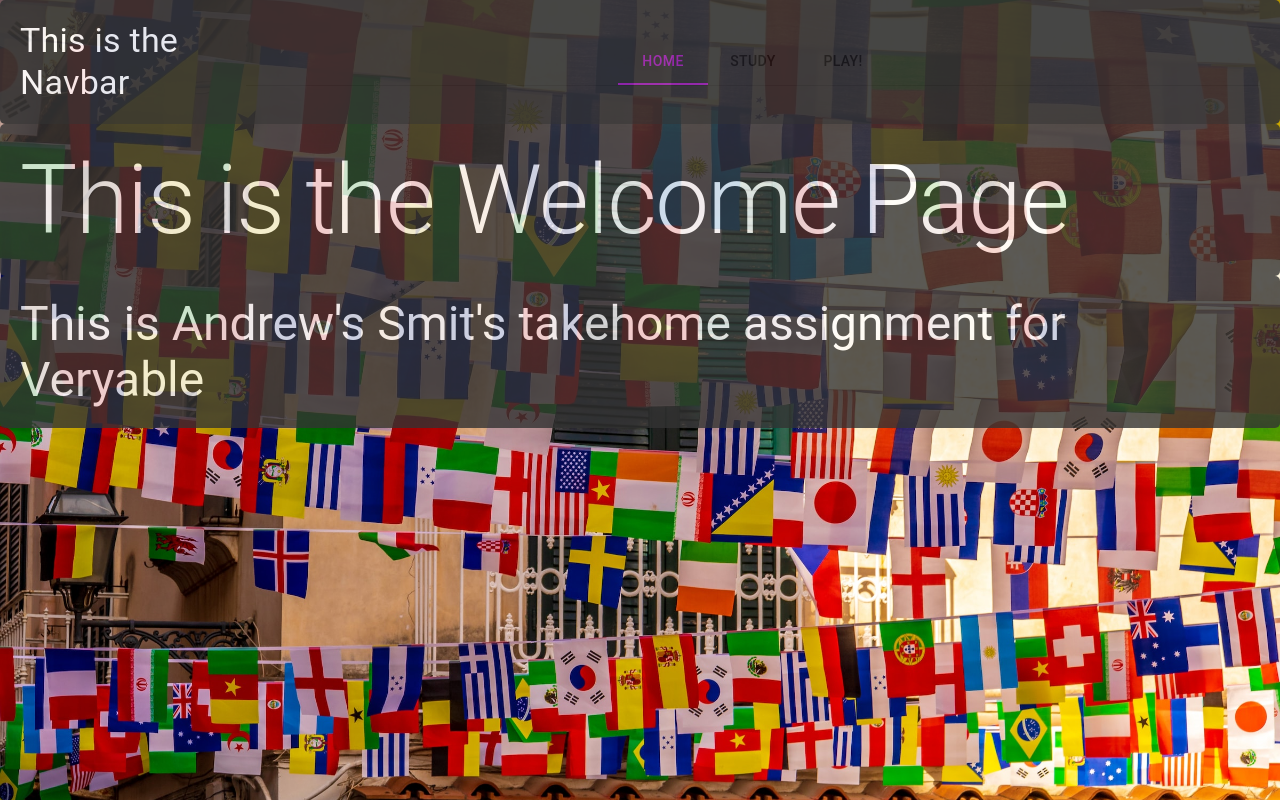
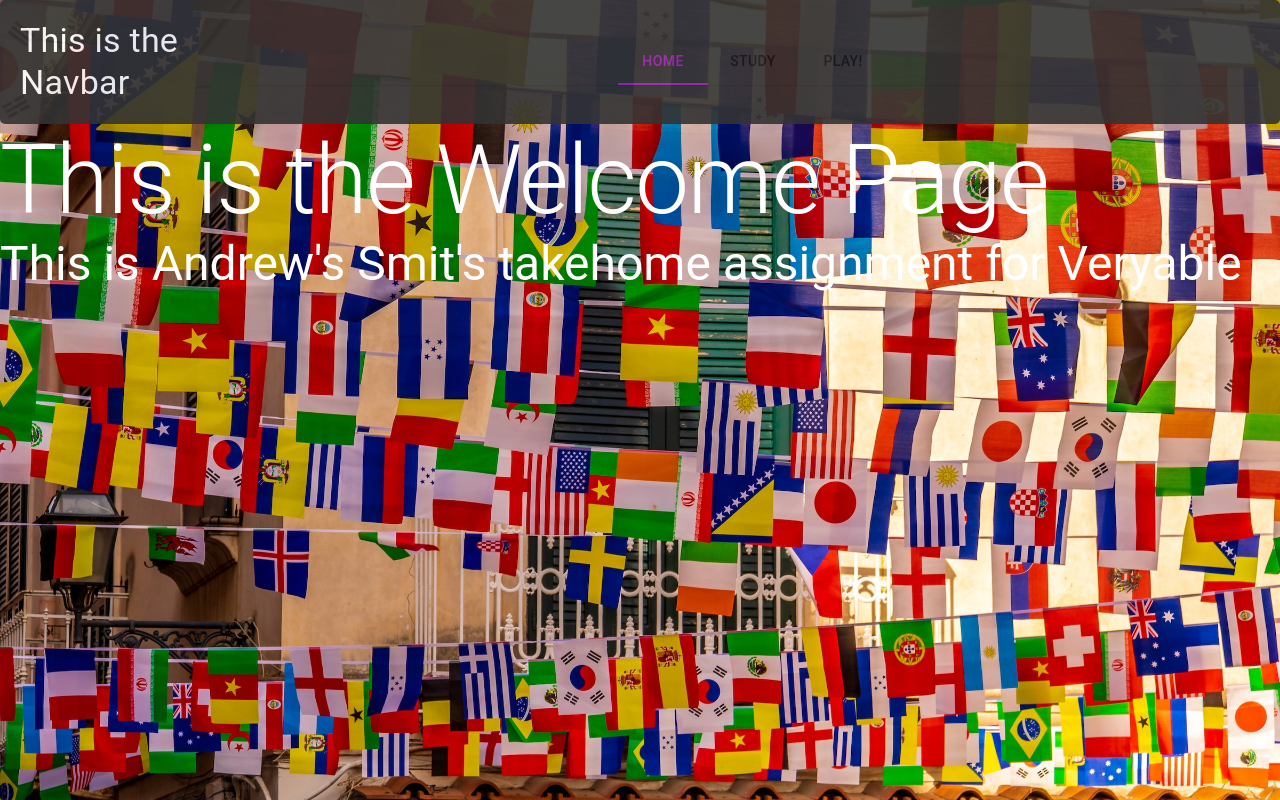
Before and after one commit to andrewasmit/veryable_smit, a React (Vite) app: page /home in a window 1280 px wide. Built offline with nearby package versions, Linux system fonts and the light colour scheme; no server answers.

Commit message:
refactor: naming conventions for Home and added component stylesheet

```diff
--- a/src/App.css
+++ b/src/App.css
@@ -11,10 +11,10 @@
   height: 100vh;
 }
 
-#main-container h1,
+/* #main-container h1,
 #main-container h3 {
   background: #333;
   padding: 20px;
   border-radius: 5px;
   opacity: 0.8;
-}
+} */
--- a/src/App.tsx
+++ b/src/App.tsx
@@ -1,21 +1,27 @@
 // External Dependencies
 import { Typography } from '@mui/material'
-import { Route, Routes } from 'react-router-dom';
+import { Route, Routes, useNavigate } from 'react-router-dom';
 
 //Internal Dependencies
 import { useGetCountries } from './gql/getCountries'
-import Welcome from './pages/Welcome';
+import Home from './pages/Home';
 import Navbar from './components/Navbar/Navbar';
 import Countries from './pages/Countries';
 
 //Local Dependencies
 import './App.css'
+import { useEffect } from 'react';
 
 
 // Component Definition
 function App() {
 
   const { data: countries, loading, error } = useGetCountries();
+  const navigate = useNavigate();
+
+  useEffect(()=>{
+    navigate('/home');
+  }, []);
 
   if(loading){
     return <Typography variant='h4'>Loading...</Typography>
@@ -29,7 +35,7 @@ function App() {
     <div id="main-container">
       <Navbar />
       <Routes>
-        <Route path='/home' element={<Welcome loading={loading}/>} />
+        <Route path='/home' element={<Home loading={loading}/>} />
         <Route path='/countries' element={<Countries data={countries}/>} />
         {/* <Route path='/game' element={<Game loading={loading}/>} /> */}
       </Routes>
--- a/src/pages/Welcome.tsx
+++ b/src/pages/Home/index.tsx
@@ -1,11 +1,11 @@
 // External Dependencies
 import { Typography } from "@mui/material"
 
-type WelcomeParams = {
+type HomeParams = {
   loading: boolean;
 }
 
-function Welcome({ loading }: WelcomeParams) {
+function Home({ loading }: HomeParams) {
 
 
   if(loading){
@@ -20,4 +20,4 @@ function Welcome({ loading }: WelcomeParams) {
   )
 }
 
-export default Welcome
+export default Home
```
Also changed, not shown: src/pages/Home/Home.css (added).
